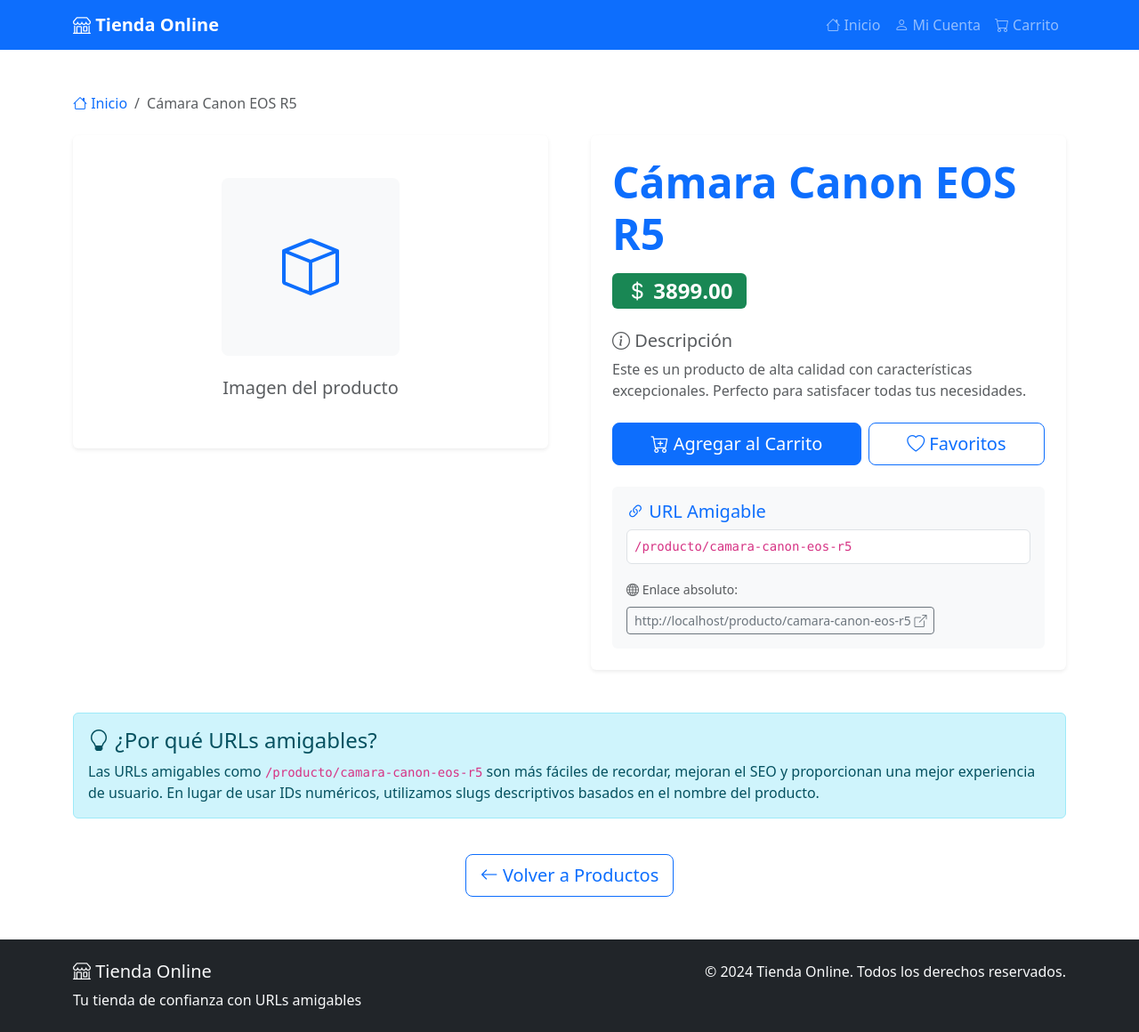
After one commit to urian121/rutas-amigables-python-flask-y-python-slugify, a Flask app: a page that uses templates/base.html in a window 1280 px wide. The commit adds this page. Shown: the whole page at 89% size. Run offline with Flask 3, Linux system fonts and the light colour scheme.

Commit message:
proyecto terminado

```diff
--- a/app.py
+++ b/app.py
@@ -9,6 +9,13 @@ PRODUCTS = [
   {"id": 1, "name": "Camiseta Blanca de Algodón", "price": 29.99},
   {"id": 2, "name": "Laptop Gamer RTX 4090", "price": 2499.00},
   {"id": 3, "name": "Auriculares Inalámbricos Bluetooth", "price": 79.5},
+  {"id": 4, "name": "Smartphone Samsung Galaxy S24", "price": 899.99},
+  {"id": 5, "name": "Tablet iPad Pro 12.9 pulgadas", "price": 1299.00},
+  {"id": 6, "name": "Smartwatch Apple Watch Series 9", "price": 399.00},
+  {"id": 7, "name": "Cámara Canon EOS R5", "price": 3899.00},
+  {"id": 8, "name": "Altavoz Bluetooth JBL Charge 5", "price": 149.99},
+  {"id": 9, "name": "Monitor Gaming 4K 27 pulgadas", "price": 599.00},
+  {"id": 10, "name": "Teclado Mecánico RGB Gaming", "price": 89.99},
 ]
 
 # Generar slug al arrancar (podrías guardarlo en DB en vez de generarlo cada vez)
--- /dev/null
+++ b/templates/base.html
@@ -0,0 +1,69 @@
+<!doctype html>
+<html lang="es">
+
+<head>
+    <meta charset="utf-8">
+    <meta name="viewport" content="width=device-width, initial-scale=1">
+    <title>{% block title %}Tienda Online{% endblock %}</title>
+    <link href="https://cdn.jsdelivr.net/npm/bootstrap@5.3.2/dist/css/bootstrap.min.css" rel="stylesheet">
+    <link href="https://cdn.jsdelivr.net/npm/bootstrap-icons@1.11.1/font/bootstrap-icons.css" rel="stylesheet">
+    {% block extra_head %}{% endblock %}
+</head>
+
+<body>
+    <!-- Navegación -->
+    <nav class="navbar navbar-expand-lg navbar-dark bg-primary">
+        <div class="container">
+            <a class="navbar-brand fw-bold" href="{{ url_for('index') }}">
+                <i class="bi bi-shop"></i> Tienda Online
+            </a>
+            <button class="navbar-toggler" type="button" data-bs-toggle="collapse" data-bs-target="#navbarNav">
+                <span class="navbar-toggler-icon"></span>
+            </button>
+            <div class="collapse navbar-collapse" id="navbarNav">
+                <ul class="navbar-nav ms-auto">
+                    <li class="nav-item">
+                        <a class="nav-link {% if request.endpoint == 'index' %}active{% endif %}" href="{{ url_for('index') }}">
+                            <i class="bi bi-house"></i> Inicio
+                        </a>
+                    </li>
+                    <li class="nav-item">
+                        <a class="nav-link" href="#">
+                            <i class="bi bi-person"></i> Mi Cuenta
+                        </a>
+                    </li>
+                    <li class="nav-item">
+                        <a class="nav-link" href="#">
+                            <i class="bi bi-cart"></i> Carrito
+                        </a>
+                    </li>
+                </ul>
+            </div>
+        </div>
+    </nav>
+
+    <!-- Contenido principal -->
+    <div class="container my-5">
+        {% block content %}{% endblock %}
+    </div>
+
+    <!-- Footer -->
+    <footer class="bg-dark text-light py-4 mt-5">
+        <div class="container">
+            <div class="row">
+                <div class="col-md-6">
+                    <h5><i class="bi bi-shop"></i> Tienda Online</h5>
+                    <p class="mb-0">Tu tienda de confianza con URLs amigables</p>
+                </div>
+                <div class="col-md-6 text-md-end">
+                    <p class="mb-0">&copy; 2024 Tienda Online. Todos los derechos reservados.</p>
+                </div>
+            </div>
+        </div>
+    </footer>
+
+    <script src="https://cdn.jsdelivr.net/npm/bootstrap@5.3.2/dist/js/bootstrap.bundle.min.js"></script>
+    {% block extra_scripts %}{% endblock %}
+</body>
+
+</html>
--- a/templates/product.html
+++ b/templates/product.html
@@ -1,48 +1,8 @@
-<!doctype html>
-<html lang="es">
+{% extends "base.html" %}
 
-<head>
-    <meta charset="utf-8">
-    <meta name="viewport" content="width=device-width, initial-scale=1">
-    <title>{{ product.name }} - Tienda Online</title>
-    <link href="https://cdn.jsdelivr.net/npm/bootstrap@5.3.2/dist/css/bootstrap.min.css" rel="stylesheet">
-    <link href="https://cdn.jsdelivr.net/npm/bootstrap-icons@1.11.1/font/bootstrap-icons.css" rel="stylesheet">
-</head>
+{% block title %}{{ product.name }} - Tienda Online{% endblock %}
 
-<body>
-    <!-- Navegación -->
-    <nav class="navbar navbar-expand-lg navbar-dark bg-primary">
-        <div class="container">
-            <a class="navbar-brand fw-bold" href="{{ url_for('index') }}">
-                <i class="bi bi-shop"></i> Tienda Online
-            </a>
-            <button class="navbar-toggler" type="button" data-bs-toggle="collapse" data-bs-target="#navbarNav">
-                <span class="navbar-toggler-icon"></span>
-            </button>
-            <div class="collapse navbar-collapse" id="navbarNav">
-                <ul class="navbar-nav ms-auto">
-                    <li class="nav-item">
-                        <a class="nav-link" href="{{ url_for('index') }}">
-                            <i class="bi bi-house"></i> Inicio
-                        </a>
-                    </li>
-                    <li class="nav-item">
-                        <a class="nav-link" href="#">
-                            <i class="bi bi-person"></i> Mi Cuenta
-                        </a>
-                    </li>
-                    <li class="nav-item">
-                        <a class="nav-link" href="#">
-                            <i class="bi bi-cart"></i> Carrito
-                        </a>
-                    </li>
-                </ul>
-            </div>
-        </div>
-    </nav>
-
-    <!-- Contenido principal -->
-    <div class="container my-5">
+{% block content %}
 <div class="row">
     <div class="col-12">
         <!-- Breadcrumb -->
@@ -120,9 +80,7 @@
                                         <i class="bi bi-globe"></i> Enlace absoluto:
                                     </small>
                                 </div>
-                                        <a href="{{ friendly_url }}"
-                                           class="btn btn-outline-secondary btn-sm text-break"
-                                           target="_blank">
+                                <a href="{{ friendly_url }}" class="btn btn-outline-secondary btn-sm text-break" target="_blank">
                                     {{ request.url_root.rstrip('/') + friendly_url }}
                                     <i class="bi bi-box-arrow-up-right"></i>
                                 </a>
@@ -157,24 +115,4 @@
         </div>
         </div>
         </div>
-    </div>
-
-    <!-- Footer -->
-    <footer class="bg-dark text-light py-4 mt-5">
-        <div class="container">
-            <div class="row">
-                <div class="col-md-6">
-                    <h5><i class="bi bi-shop"></i> Tienda Online</h5>
-                    <p class="mb-0">Tu tienda de confianza con URLs amigables</p>
-                </div>
-                <div class="col-md-6 text-md-end">
-                    <p class="mb-0">&copy; 2024 Tienda Online. Todos los derechos reservados.</p>
-                </div>
-            </div>
-        </div>
-    </footer>
-
-    <script src="https://cdn.jsdelivr.net/npm/bootstrap@5.3.2/dist/js/bootstrap.bundle.min.js"></script>
-</body>
-
-</html>
+{% endblock %}
```
Also changed, not shown: templates/index.html (+5 -66 lines), README.md (added). Lines whose indentation alone changed are shown as unchanged.
